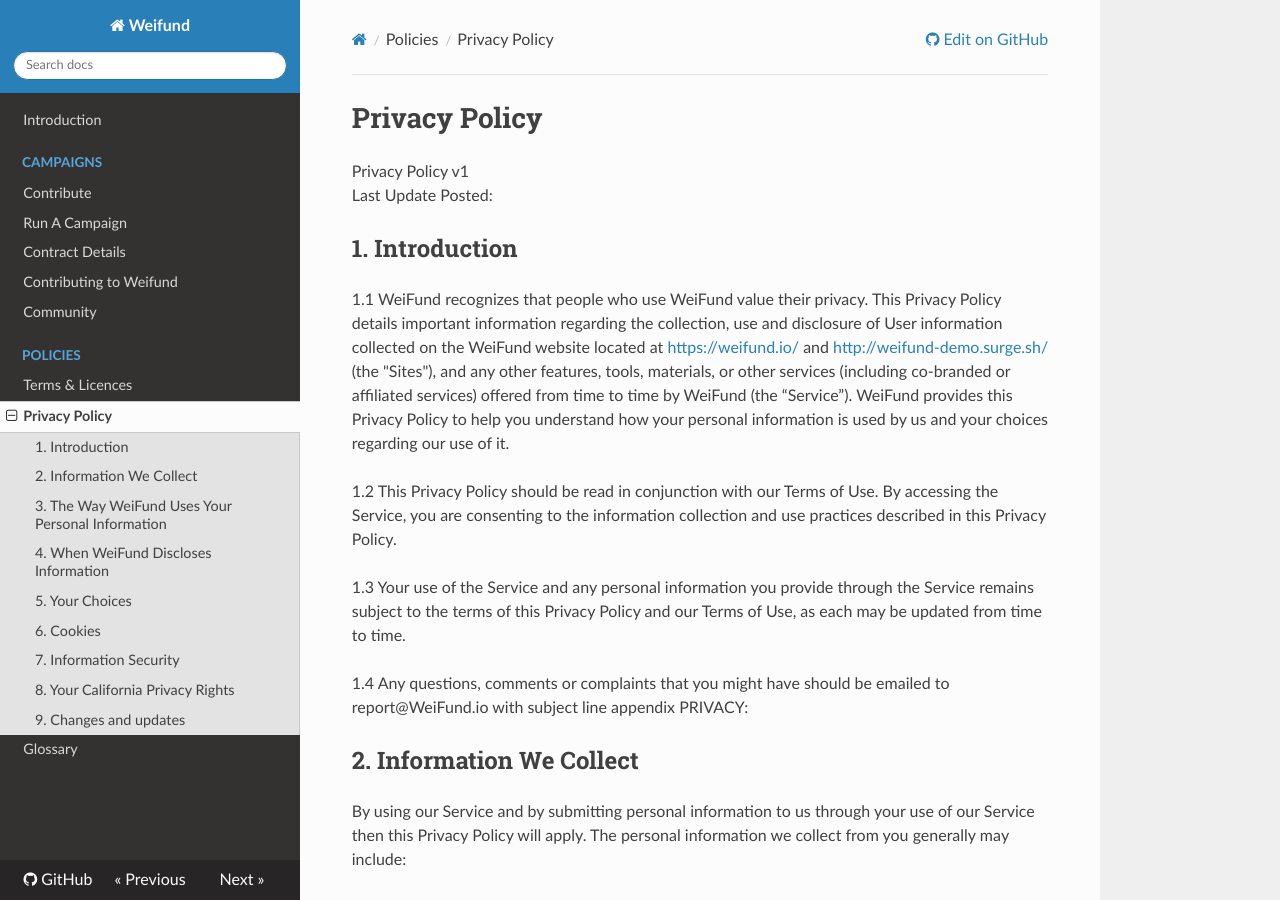
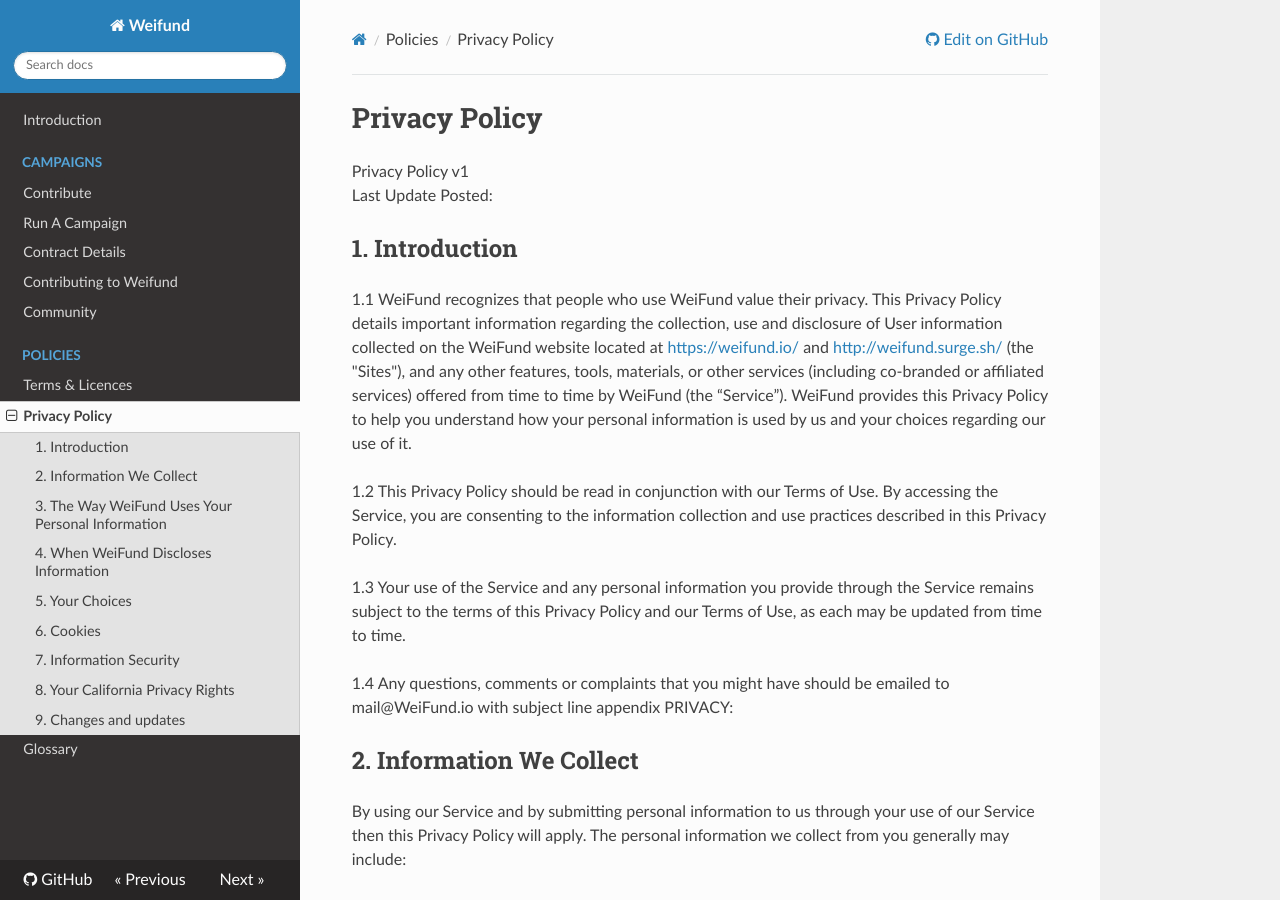
Before and after one commit to weifund/docs, an MkDocs documentation site: the page built from docs/policy/privacy_policy.md, in a window 1280 px wide and 900 px high. Built offline with MkDocs 1.6.1, drawn with Linux system fonts in a browser that asks for light colours; nearby versions of some CDN libraries; old or Windows-style settings are respelled for this version of MkDocs; some of the changed text lies outside the part shown.

Commit message:
Update privacy_policy.md
updated privacy policy to reflect current URLs and active email addresses

```diff
--- a/docs/policy/privacy_policy.md
+++ b/docs/policy/privacy_policy.md
@@ -6,13 +6,13 @@ Last Update Posted:
 
 ##1. Introduction
 
-1.1 WeiFund recognizes that people who use WeiFund value their privacy. This Privacy Policy details important information regarding the collection, use and disclosure of User information collected on the WeiFund website located at [https://weifund.io/](https://weifund.io/) and [http://weifund-demo.surge.sh/](http://weifund-demo.surge.sh/)  (the "Sites"), and any other features, tools, materials, or other services (including co-branded or affiliated services) offered from time to time by WeiFund  (the “Service”). WeiFund provides this Privacy Policy to help you understand how your personal information is used by us and your choices regarding our use of it.
+1.1 WeiFund recognizes that people who use WeiFund value their privacy. This Privacy Policy details important information regarding the collection, use and disclosure of User information collected on the WeiFund website located at [https://weifund.io/](https://weifund.io/) and [http://weifund.surge.sh/](http://weifund.surge.sh/)  (the "Sites"), and any other features, tools, materials, or other services (including co-branded or affiliated services) offered from time to time by WeiFund  (the “Service”). WeiFund provides this Privacy Policy to help you understand how your personal information is used by us and your choices regarding our use of it.
 
 1.2 This Privacy Policy should be read in conjunction with our Terms of Use. By accessing the Service, you are consenting to the information collection and use practices described in this Privacy Policy.
 
 1.3 Your use of the Service and any personal information you provide through the Service remains subject to the terms of this Privacy Policy and our Terms of Use, as each may be updated from time to time.
 
-1.4 Any questions, comments or complaints that you might have should be emailed to report@WeiFund.io with subject line appendix PRIVACY:
+1.4 Any questions, comments or complaints that you might have should be emailed to mail@WeiFund.io with subject line appendix PRIVACY:
 
 ##2. Information We Collect
 
@@ -63,4 +63,4 @@ Brooklyn, NY 11206
 
 9.1 This Privacy Policy may be revised periodically and this will be reflected by the "Last update posted" date above. Please revisit this page to stay aware of any changes. Your continued use of the Service constitutes your agreement to this Privacy Policy and any future revisions.
 
-9.2 Contact Information: [report@weifund.io](report@weifund.io)
+9.2 Contact Information: [mail@weifund.io](mail@weifund.io)
```
